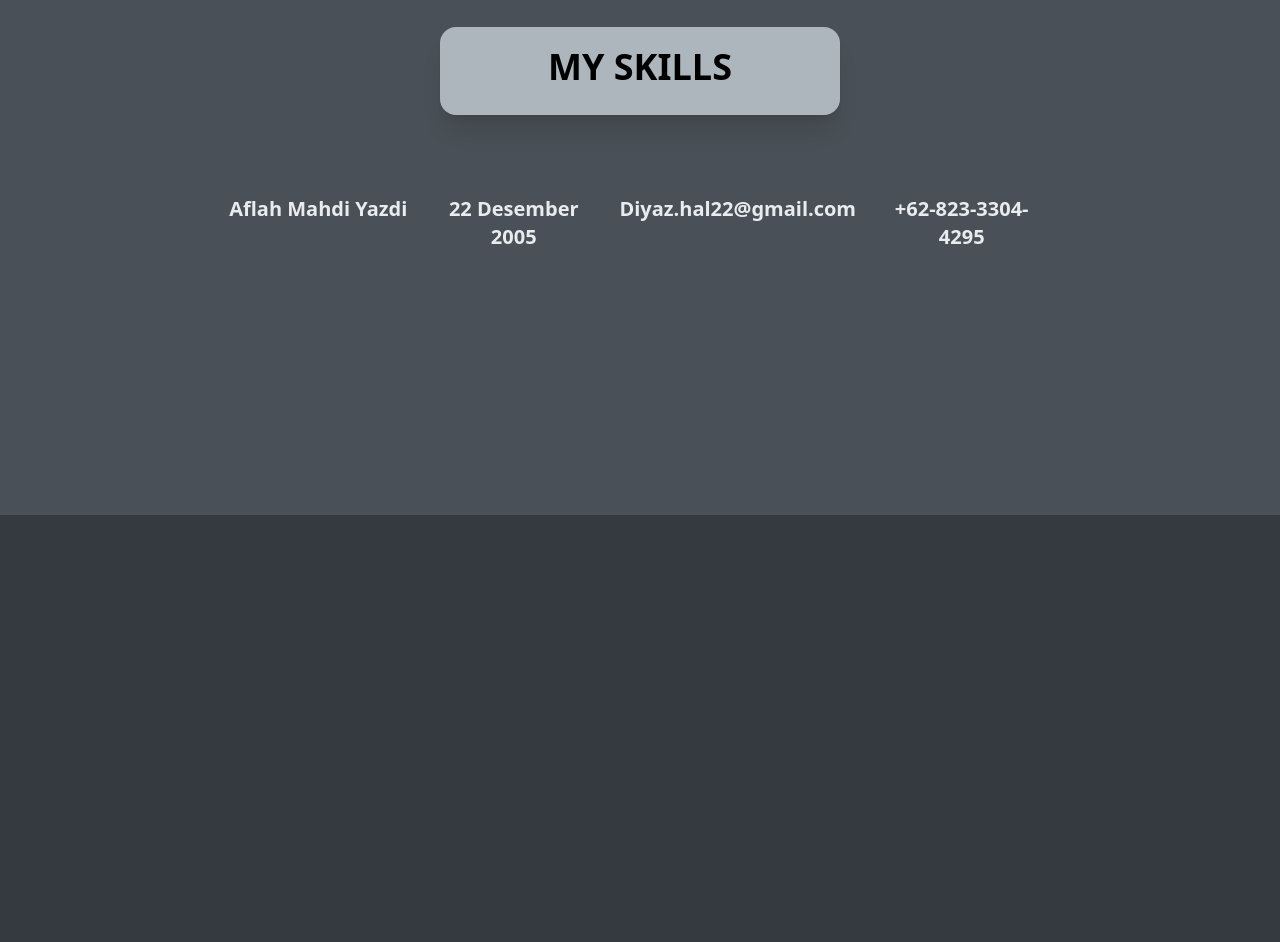
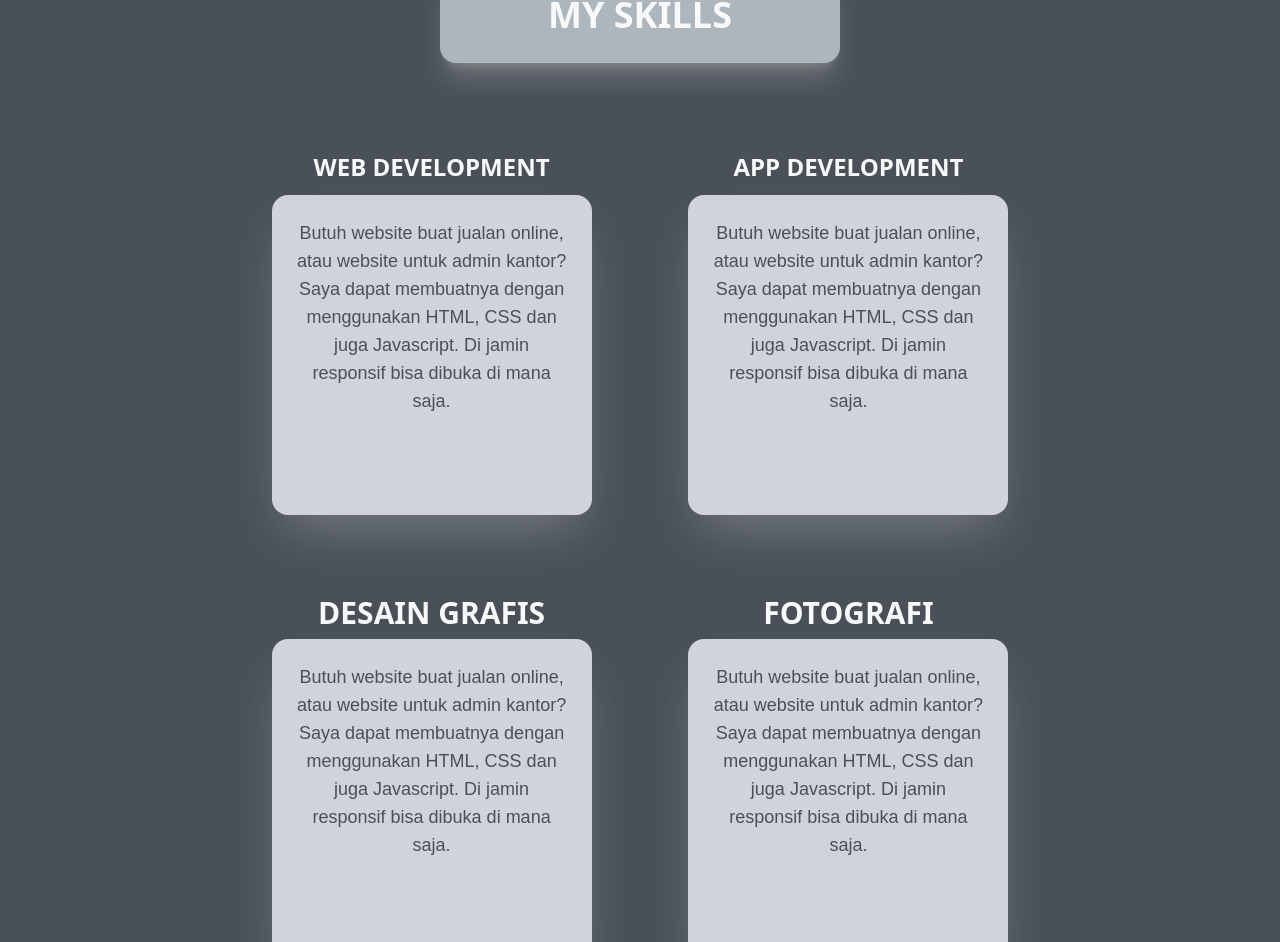
Before and after one commit to MasYaaz/MyPorto-WebPortofolio---2, a Svelte app: page / in a window 1280 px wide. Shown: the part 2061-3003 px from the top of the page. Built offline with nearby package versions, Linux system fonts and the light colour scheme; some icons are missing.

Commit message:
third commit

```diff
--- a/src/App.svelte
+++ b/src/App.svelte
@@ -3,10 +3,17 @@
   import { FontAwesomeIcon } from "@fortawesome/svelte-fontawesome";
   import {
     faCalendarAlt,
+    faCameraAlt,
+    faCameraRetro,
     faEnvelope,
+    faGlobe,
     faHome,
+    faMobileAlt,
+    faMobileAndroid,
+    faObjectUngroup,
     faPhone,
     faUser,
+    faVideoCamera,
   } from "@fortawesome/free-solid-svg-icons";
   import { onMount, tick, onDestroy } from "svelte";
   import { slide } from "svelte/transition";
@@ -260,10 +267,10 @@
 
     <!-- KANAN: Konten 2 -->
     <div
-      class="flex flex-col w-full md:w-2/5 text-center overflow-hidden text-secondary"
+      class="flex p-5 pt-0 flex-col w-full md:w-2/5 text-center overflow-hidden text-secondary"
     >
       <div
-        class="flex flex-col text-center mb-10 md:text-justify text-secondary bg-dark2 p-6 rounded-2xl shadow-xl"
+        class="shadow-light shadow-2xl/10 flex flex-col text-center mb-10 md:text-justify text-secondary bg-dark2 p-6 rounded-2xl shadow-xl"
       >
         <h2
           class="text-xl lg:text-2xl xl:text-3xl 2xl:text-4xl font-bold uppercase mb-2"
@@ -277,18 +284,18 @@
           administrasi dan pencatatan data.
         </p>
       </div>
-      <div class="bg-dark2 p-2 mb-5 rounded-2xl shadow-xl">
+      <div class="bg-dark2 p-2 mb-5 rounded-2xl shadow-xl shadow-light shadow-2xl/10">
         <h2
           class="text-xl lg:text-2xl xl:text-3xl 2xl:text-4xl font-bold uppercase mb-2"
         >
           Profil Saya
         </h2>
       </div>
-      <div class="flex flex-col md:flex-row lg:flex gap-4 px-4">
+      <div class="flex flex-col md:flex-row lg:flex-col gap-4 px-4">
         <!-- Kolom Kiri -->
         <div class="md:w-1/2 w-full lg:w-full">
           <div
-            class="mb-6 flex flex-col items-center md:items-center text-center md:text-center"
+            class="mb-6 flex flex-col items-center text-center md:text-center"
           >
             <FontAwesomeIcon icon={faUser} class="text-secondary fa-3x mb-3" />
             <p
@@ -298,7 +305,7 @@
             </p>
           </div>
           <div
-            class="mb-6 flex flex-col items-center md:items-center text-center md:text-center"
+            class="mb-6 flex flex-col items-center text-center md:text-center"
           >
             <FontAwesomeIcon
               icon={faCalendarAlt}
@@ -315,7 +322,7 @@
         <!-- Kolom Kanan -->
         <div class="md:w-1/2 w-full lg:w-full">
           <div
-            class="mb-6 flex flex-col items-center md:items-center text-center md:text-center"
+            class="mb-6 flex flex-col items-center text-center md:text-center"
           >
             <FontAwesomeIcon
               icon={faEnvelope}
@@ -328,7 +335,7 @@
             </p>
           </div>
           <div
-            class="mb-6 flex flex-col items-center md:items-center text-center md:text-center"
+            class="mb-6 flex flex-col items-center text-center md:text-center"
           >
             <FontAwesomeIcon icon={faPhone} class="text-secondary fa-3x mb-3" />
             <p
@@ -343,62 +350,101 @@
   </section>
 
   <section
-    class="w-full min-h-screen bg-dark2 px-6 md:px-16 lg:px-32 py-12 flex flex-col items-center justify-center gap-8 md:pt-30"
+    class="w-full min-h-screen bg-dark2 px-6 md:px-16 lg:px-32 py-12 flex flex-col items-center gap-8 md:pt-30"
     id="section_3"
   >
     <div
-      class="bg-dark4 p-5 mb-5 w-60 md:w-70 lg:w-80 xl:w-100 2xl:w-120 text-center rounded-2xl shadow-xl"
+      class="bg-dark4 shadow-light shadow-2xl/20 p-2 md:p-5 mb-5 w-60 md:w-70 lg:w-80 xl:w-100 2xl:w-120 text-center rounded-2xl shadow-xl"
     >
       <h2
-        class="text-xl md:text-2xl lg:text-3xl xl:text-4xl 2xl:text-5xl font-black uppercase mb-2"
+        class="text-3xl md:text-2xl lg:text-3xl xl:text-4xl 2xl:text-5xl font-black text-light uppercase mb-2"
       >
         MY SKILLS
       </h2>
     </div>
-    <div class="flex flex-col md:flex-row w-auto gap-4 px-4">
+    <div class="flex flex-wrap 2xl:flex-nowrap justify-center gap-5 px-4">
       <div
-        class="mb-6 flex flex-col items-center md:items-center text-center md:text-center md:basis-1/4"
+        class="w-full md:w-[50%] xl:w-[40%] 2xl:w-1/4 mb-6 flex flex-col items-center text-center"
       >
-        <FontAwesomeIcon icon={faUser} class="text-secondary fa-3x mb-3" />
+        <FontAwesomeIcon icon={faGlobe}
+        class="text-secondary fa-5x md:fa-3x md:mb-3" />
         <p
-          class="break-words w-full font-bold text-secondary text-sm md:text-sm lg:text-lg xl:text-xl 2xl:text-2xl"
+          class="break-words w-full uppercase font-bold text-light p-2 text-2xl md:text-lg lg:text-xl xl:text-2xl 2xl:text-3xl"
         >
-          Aflah Mahdi Yazdi
+          Web Development
         </p>
+        <div class="w-fit md:mt-1 md:w-80 md:h-fit xl:h-80 bg-light3 p-6 rounded-2xl shadow-light shadow-2xl/25">
+          <p
+            class="break-words w-full font-display text-dark2 text-sm md:text-sm lg:text-md xl:text-lg 2xl:text-xl"
+          >
+            Butuh website buat jualan online, atau website untuk admin kantor?
+            Saya dapat membuatnya dengan menggunakan HTML, CSS dan juga
+            Javascript. Di jamin responsif bisa dibuka di mana saja.
+          </p>
+        </div>
       </div>
       <div
-        class="mb-6 flex flex-col items-center md:items-center text-center md:text-center md:basis-1/4"
+        class="w-full md:w-[50%] xl:w-[40%] 2xl:w-1/4 mb-6 flex flex-col items-center text-center"
       >
         <FontAwesomeIcon
-          icon={faCalendarAlt}
-          class="text-secondary fa-3x mb-3"
+          icon={faMobileAlt}
+          class="text-secondary fa-5x md:fa-3x md:mb-3"
         />
         <p
-          class="break-words w-full font-bold text-secondary text-sm md:text-sm lg:text-lg xl:text-xl 2xl:text-2xl"
+          class="break-words w-full uppercase font-bold text-light p-2 text-2xl md:text-lg lg:text-xl xl:text-2xl 2xl:text-3xl"
         >
-          22 Desember 2005
+          App Development
         </p>
+        <div class="w-fit md:mt-1 md:w-80 md:h-fit xl:h-80 bg-light3 p-6 rounded-2xl shadow-light shadow-2xl/25">
+          <p
+            class="break-words w-full font-display text-dark2 text-sm md:text-sm lg:text-md xl:text-lg 2xl:text-xl"
+          >
+            Butuh website buat jualan online, atau website untuk admin kantor?
+            Saya dapat membuatnya dengan menggunakan HTML, CSS dan juga
+            Javascript. Di jamin responsif bisa dibuka di mana saja.
+          </p>
+        </div>
       </div>
 
       <div
-        class="mb-6 flex flex-col items-center md:items-center text-center md:text-center md:basis-1/4"
+        class="w-full md:w-[50%] xl:w-[40%] 2xl:w-1/4 mb-6 flex flex-col items-center text-center"
       >
-        <FontAwesomeIcon icon={faEnvelope} class="text-secondary fa-3x mb-3" />
+        <FontAwesomeIcon icon={faObjectUngroup}
+        class="text-secondary fa-5x md:fa-3x md:mb-3" />
         <p
-          class="break-words w-full font-bold text-secondary text-sm md:text-[12px] lg:text-lg xl:text-xl 2xl:text-2xl"
+          class="break-words w-full uppercase font-bold text-light p-2 text-2xl md:text-xl lg:text-2xl xl:text-3xl 2xl:text-4xl"
         >
-          Diyaz.hal22@gmail.com
+          Desain Grafis
         </p>
+        <div class="w-fit md:w-80 md:h-fit xl:h-80 bg-light3 p-6 rounded-2xl shadow-light shadow-2xl/25">
+          <p
+            class="break-words w-full font-display text-dark2 text-sm md:text-sm lg:text-md xl:text-lg 2xl:text-xl"
+          >
+            Butuh website buat jualan online, atau website untuk admin kantor?
+            Saya dapat membuatnya dengan menggunakan HTML, CSS dan juga
+            Javascript. Di jamin responsif bisa dibuka di mana saja.
+          </p>
+        </div>
       </div>
       <div
-        class="mb-6 flex flex-col items-center md:items-center text-center md:text-center md:basis-1/4"
+        class="w-full md:w-[50%] xl:w-[40%] 2xl:w-1/4 mb-6 flex flex-col items-center text-center"
       >
-        <FontAwesomeIcon icon={faPhone} class="text-secondary fa-3x mb-3" />
+        <FontAwesomeIcon icon={faCameraAlt}
+        class="text-secondary fa-5x md:fa-3x md:mb-3" />
         <p
-          class="break-words w-full font-bold text-secondary text-sm md:text-sm lg:text-lg xl:text-xl 2xl:text-2xl"
+          class="break-words w-full uppercase font-bold text-light p-2 text-2xl md:text-xl lg:text-2xl xl:text-3xl 2xl:text-4xl"
         >
-          +62-823-3304-4295
+          Fotografi
         </p>
+        <div class="w-fit md:w-80 md:h-fit xl:h-80 bg-light3 p-6 rounded-2xl shadow-light shadow-2xl/25">
+          <p
+            class="break-words w-full font-display text-dark2 text-sm md:text-sm lg:text-md xl:text-lg 2xl:text-xl"
+          >
+            Butuh website buat jualan online, atau website untuk admin kantor?
+            Saya dapat membuatnya dengan menggunakan HTML, CSS dan juga
+            Javascript. Di jamin responsif bisa dibuka di mana saja.
+          </p>
+        </div>
       </div>
     </div>
   </section>
```
